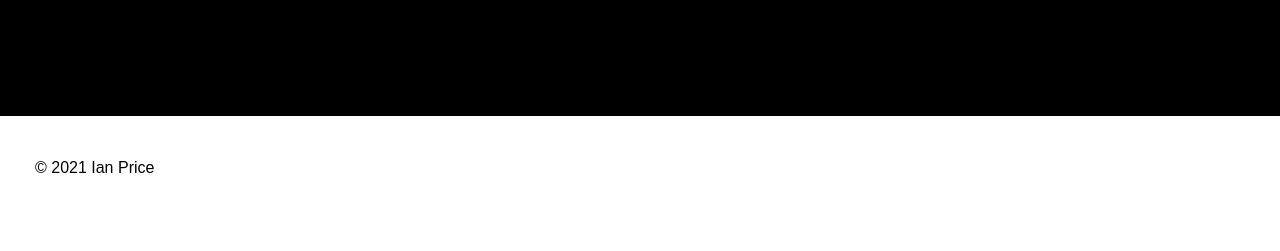
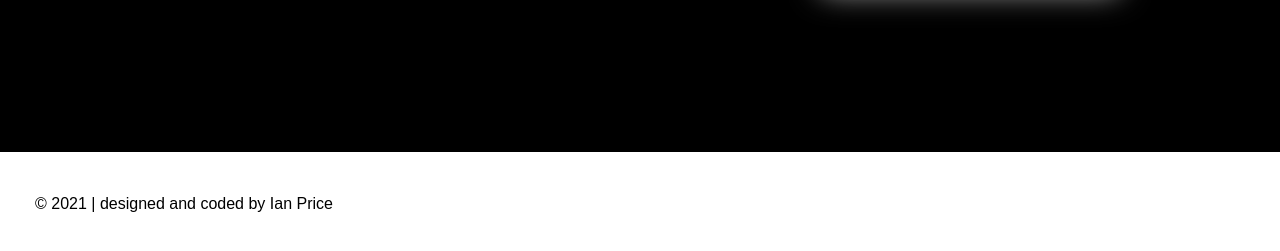
Before and after one commit to IanAdamPrice/Challenge2, a plain HTML site: page index.html in a window 1280 px wide. Shown: the part 2275-2526 px from the top of the page. Before the commit the page ends 2495 px from the top, so only its background shows below. Drawn offline with Linux system fonts and the light colour scheme.

Commit message:
finalize portfolio

```diff
--- a/assets/css/style.css
+++ b/assets/css/style.css
@@ -77,7 +77,6 @@ header nav ul li a {
     display: flex;
 
   }
-
 
   .navi {
       display: inline-flex;
--- a/index.html
+++ b/index.html
@@ -32,22 +32,24 @@
 
         <!-- hero section -->
         <section class="hero" id="hero">
+            <!--my avatar-->
             <div class="about">
                 <img src="./assets/images/me.png">
                 <img src="./assets/images/PNG image-B615F02F4594-1.png" class="img-back">
             </div>
+            <!-- my bio-->
             <div class="aboutMe">
                 <h2>
                     Hello!
                 </h2>
                 <h1>
-                    Hello, my name is <span class="name">Ian Price</span>
+                    My name is <span class="name">Ian Price</span>
                 </h1>
                 <p>
                     I am a student at the coding bootcamp at the University of North Carolina at Charlotte. I began my career as a filmmaker specializing in cinematography before making a transition into web development.
                     <br />
                     <br />
-
+                    I am an avid animal lover and if I am not sitting at my computer you can find me at the dog park or watching basketball.
                 </p>
             </div>
         </section>
@@ -101,8 +103,9 @@
             </div>
         </section>
 
-        <!---->
+        <!--contact section-->
         <section id="contact">
+            <!-- email form -->
             <div class="contact-form">
                 <h3>Contact</h3>
                 <h2>Reach Out</h2>
@@ -119,9 +122,9 @@
             </div>
 
             <div class="divider">
-
             </div>
 
+            <!-- social media links -->
             <div class="social">
                 <h2>Find Me Online</h2>
                 <div class="icons" id="fb">
@@ -145,15 +148,16 @@
                     </a>
                 </div>
             </div>
+        </section>
 
-        </section>
         <!--Footer Start-->
         <footer>
             <div>
-                &copy; 2021 Ian Price
+                &copy; 2021   | designed and coded by Ian Price
             </div>
         </footer>
     </body>
+
     <script>
         var slideIndex = 1;
         showSlides(slideIndex);
```
